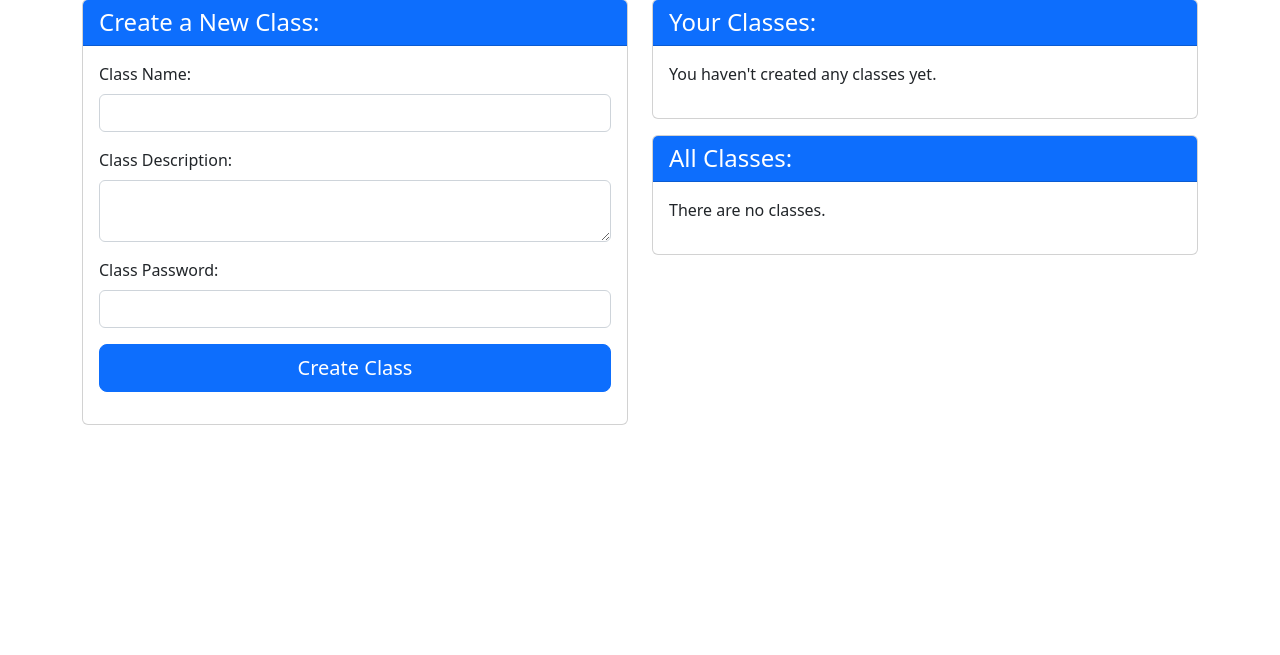
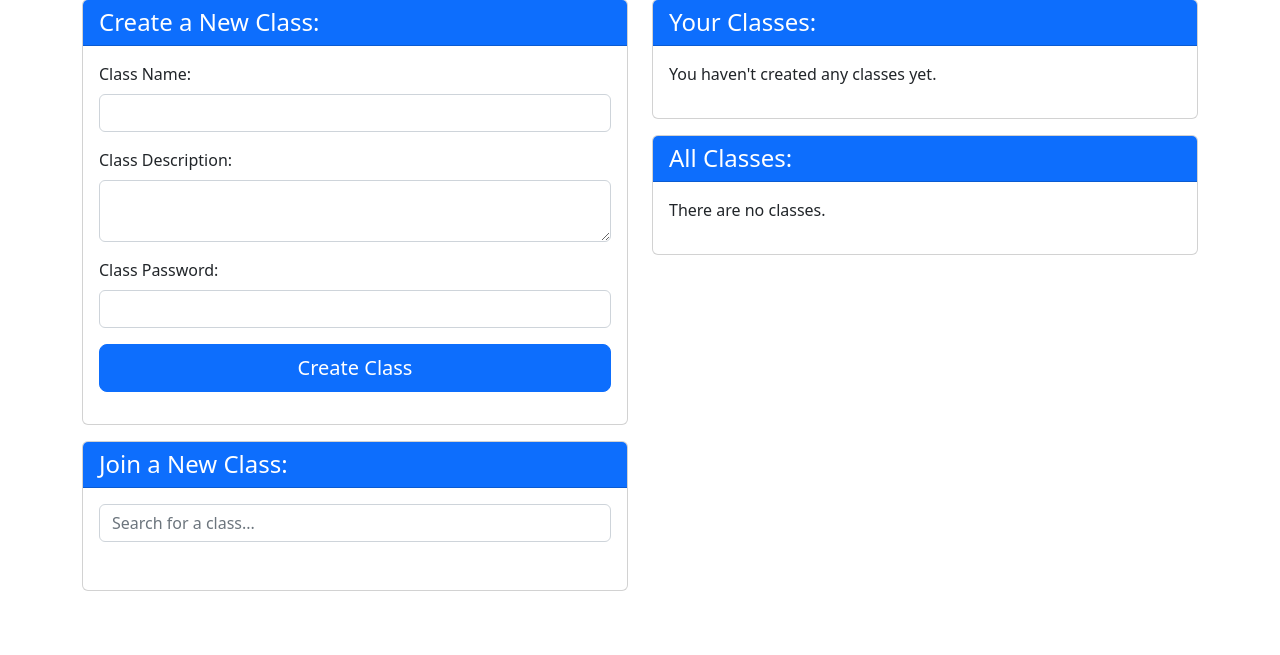
Before and after one commit to ashtiv/attendease, a Django app: template attendeaseapp/templates/teacherhome.html in a window 1280 px wide. Shown: the part 261-916 px from the top of the page. Before the commit the page ends 686 px from the top, so only its background shows below. Run offline with Django 3.2, Linux system fonts and the light colour scheme; the template is opened without the code that fills it, so the values that code supplies are empty.

Commit message:
search bar added in teachers home

```diff
--- a/attendeaseapp/templates/teacherhome.html
+++ b/attendeaseapp/templates/teacherhome.html
@@ -8,7 +8,6 @@
             <hr class="my-5">
         </div>
         <div class="col-md-6 mb-5">
-
             <div class="card mb-3">
 
                 <div class="card-header bg-primary text-white">
@@ -46,7 +45,19 @@
                     </form>
                 </div>
             </div>
+            <div class="card mb-3">
+                <div class="card-header bg-primary text-white">
+                    <h4 class="mb-0">Join a New Class:</h4>
+                </div>
+                <div class="card-body">
+                    <input type="text" id="class-search-input" class="form-control" placeholder="Search for a class...">
+                </div>
+                <div class="card-body" id="class-search-results">
+                    <!-- The list of classes will be displayed here -->
+                </div>
+            </div>
         </div>
+
 
         <div class="col-md-6 mb-5">
             <div class="card mb-3">
@@ -89,6 +100,29 @@
     </div>
 </div>
 <script>
+    // Get the input element and search results div
+    const classSearchInput = document.getElementById('class-search-input');
+    const classSearchResults = document.getElementById('class-search-results');
+    // Add an event listener to the input element
+    classSearchInput.addEventListener('input', () => {
+        // Get the search query from the input value
+        const query = classSearchInput.value.trim();
+
+        // Send an AJAX request to the server with the search query
+        fetch(`/search_classes/?query=${query}`)
+            .then(response => response.json())
+            .then(classes => {
+                // Clear the search results div
+                classSearchResults.innerHTML = '';
+
+                // Display the filtered classes
+                for (const classObj of classes) {
+                    const listItem = document.createElement('div');
+                    listItem.innerHTML = `<a href="#">${classObj.name}</a> - ${classObj.description}`;
+                    classSearchResults.appendChild(listItem);
+                }
+            });
+    });
     function checkForm() {
         var password = document.getElementById("class-password").value;
         if (password == "") {
```
Also changed, not shown: db.sqlite3.
